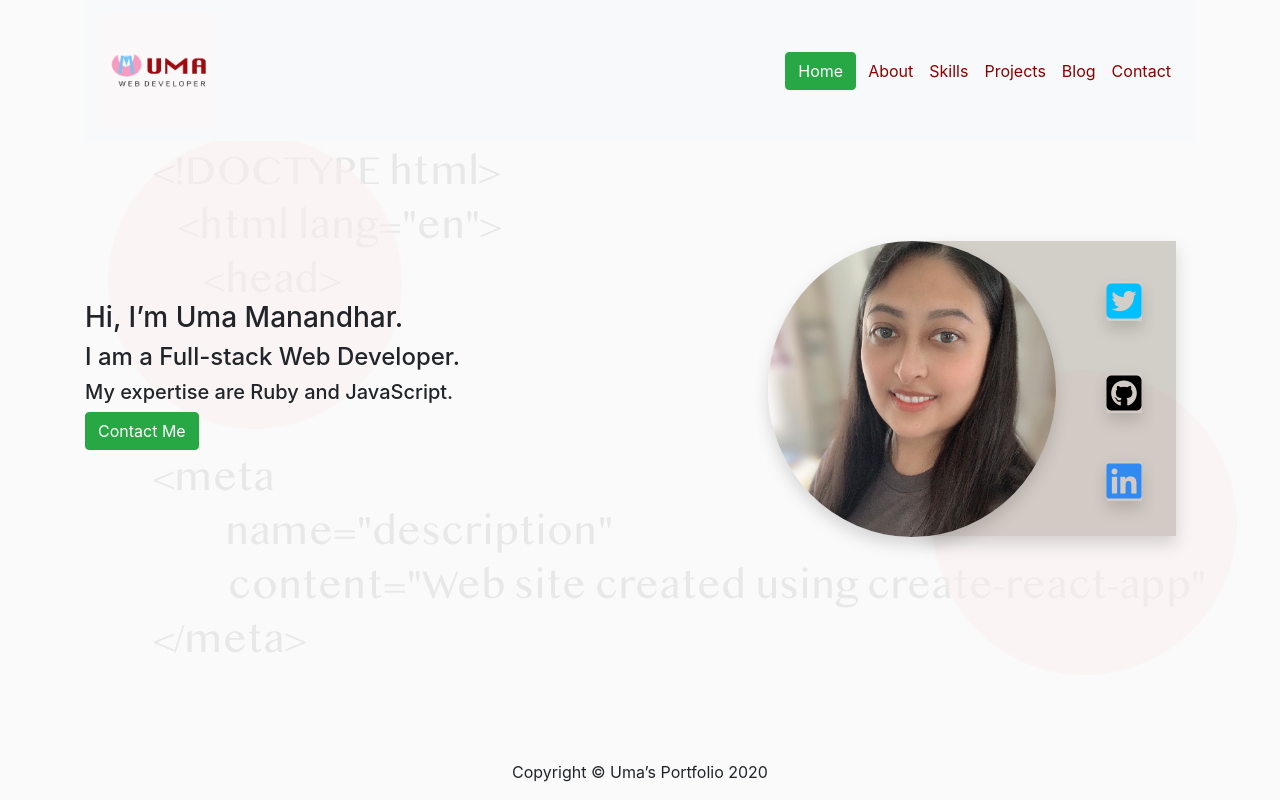
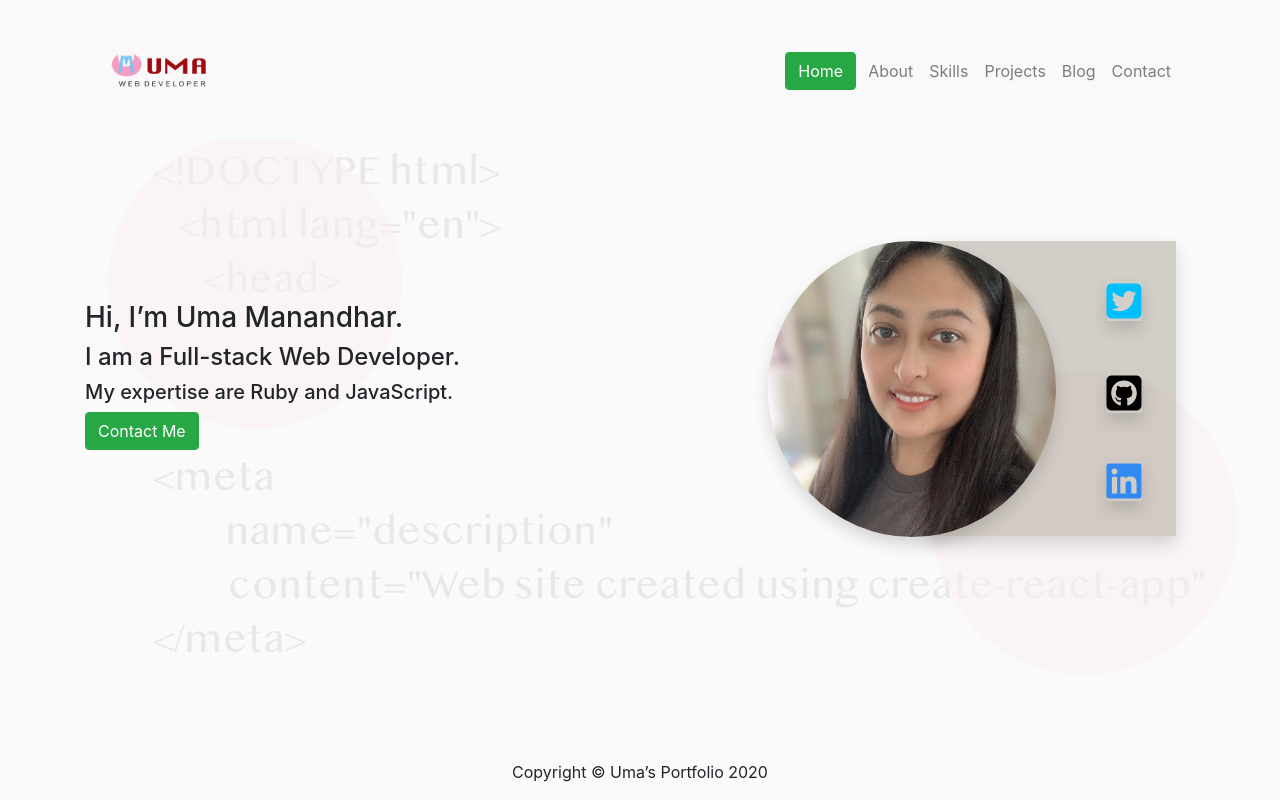
Before and after one commit to mdr-uma/portfolio, a React (Create React App) app: page / in a window 1280 px wide. Built offline with nearby package versions, Linux system fonts and the light colour scheme.

Commit message:
remove style from links

```diff
--- a/src/components/Navbar.js
+++ b/src/components/Navbar.js
@@ -14,19 +14,19 @@ const NavBar = () => {
                 <div className="collapse navbar-collapse flex-grow-0" id="navbarSupportContent">
                     <ul className="navbar-nav text-right">
                         <li className="nav-item">
-                            <Link style={{color:"darkred"}} className="nav-link" to="/about">About</Link>
+                            <Link className="nav-link" to="/about">About</Link>
                         </li>
                         <li className="nav-item">
-                            <Link style={{color:"darkred"}} className="nav-link" to="/skills">Skills</Link>
+                            <Link className="nav-link" to="/skills">Skills</Link>
                         </li>
                         <li className="nav-item">
-                            <Link style={{color:"darkred"}} className="nav-link" to="/projects">Projects</Link>
+                            <Link className="nav-link" to="/projects">Projects</Link>
                         </li>
                         <li className="nav-item">
-                            <Link style={{color:"darkred"}} className="nav-link" to="/blog">Blog</Link>
+                            <Link className="nav-link" to="/blog">Blog</Link>
                         </li>
                         <li className="nav-item">
-                            <Link style={{color:"darkred"}} className="nav-link" to="/contact">Contact</Link>
+                            <Link className="nav-link" to="/contact">Contact</Link>
                         </li>
                     </ul>
                 </div>
```
